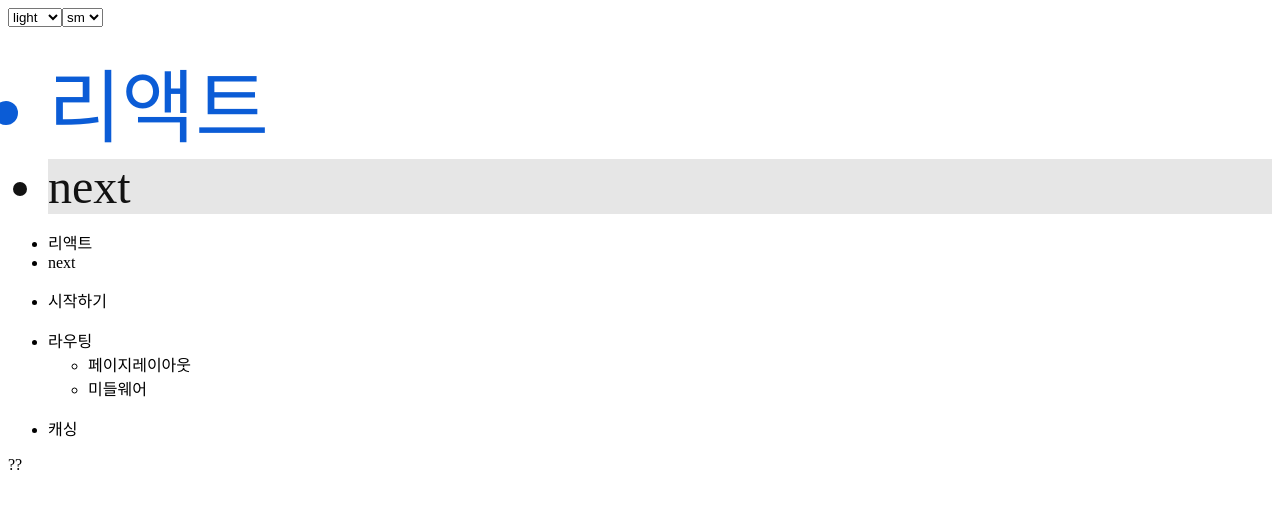
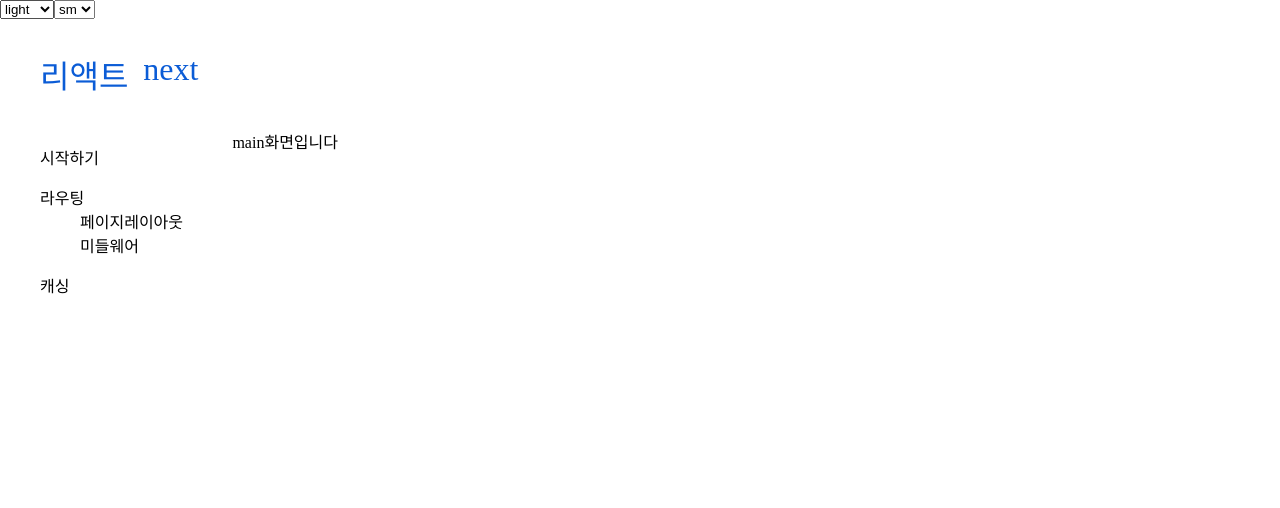
Before and after one commit to jumib/next-level, a Next.js app: page / in a window 1280 px wide. Shown: the top 508 px of the page. Built offline with nearby package versions, Linux system fonts and the light colour scheme.

Commit message:
ADD: 레이아웃 추가중

```diff
--- /dev/null
+++ b/app/css/Header.scss
@@ -0,0 +1,9 @@
+.header{
+    ul{
+        display: flex;
+        list-style: none;
+        li{
+            padding-right: 15px;
+        }
+    }
+}
--- /dev/null
+++ b/app/css/LeftBar.scss
@@ -0,0 +1,5 @@
+.leftBar{
+    ul{
+        li{ list-style: none; }
+    }
+}
--- a/app/globals.scss
+++ b/app/css/globals.scss
@@ -55,6 +55,8 @@
   $--text-scale2-lg: 12rem;
   $--text-scale3-lg: 9rem;
 // }
+
+body{ margin: 0px }
 
 .theme-light {
   .txt-primary {
@@ -149,3 +151,7 @@
   .right-bar{ width: 14rem; }
   .main{ width: 100%; }
 }
+
+// display
+.d-flex{ display: flex; }
+.d-none { display: none; }
--- a/app/layout.tsx
+++ b/app/layout.tsx
@@ -1,7 +1,7 @@
 "use client";
 
 import { useState } from "react";
-import "./globals.scss";
+import "./css/globals.scss";
 import Header from "../components/common/Header";
 import LeftBar from "../components/common/LeftBar";
 
@@ -42,15 +42,18 @@
           <option value={"scale-md"}>md</option>
           <option value={"scale-lg"}>lg</option>
         </select>
-        <ul className="flex list-none">
+
+        {/* <ul className="flex list-none">
           <li className="txt-primary bg-primary txt-1">리액트</li>
           <li className="txt-secondary bg-secondary txt-2">next</li>
-        </ul>
+        </ul> */}
 
         <Header/>
-        <LeftBar/>
+        <div className="d-flex">
+          <LeftBar/>
+          {children}
+        </div>
 
-        {children}
       </body>
     </html>
   );
--- a/app/page.tsx
+++ b/app/page.tsx
@@ -1,3 +1,10 @@
 export default function Home() {
-  return <div className="text-primary">??</div>;
+  return(
+    <>
+      <div className="main">
+        main화면입니다
+      </div>
+    </>
+  )
+
 }
--- a/components/common/Header.tsx
+++ b/components/common/Header.tsx
@@ -1,12 +1,14 @@
 "use client"
+
+import "../../app/css/Header.scss";
 
 export default function Header() {
     return (
         <>
-            <div>
-                <ul className="flex list-none">
-                    <li className="pr-[10px]">리액트</li>
-                    <li className="pr-[10px]">next</li>
+            <div className="header">
+                <ul className="txt-primary txt-3">
+                    <li>리액트</li>
+                    <li>next</li>
                 </ul>
             </div>
         </>
--- a/components/common/LeftBar.tsx
+++ b/components/common/LeftBar.tsx
@@ -1,9 +1,11 @@
 "use client"
+
+import "../../app/css/LeftBar.scss";
 
 export default function LeftBar() {
     return (
         <>
-            <div className="left-width">
+            <div className="left-bar leftBar">
                 <ul>
                     <li>시작하기</li>
                 </ul>
```
